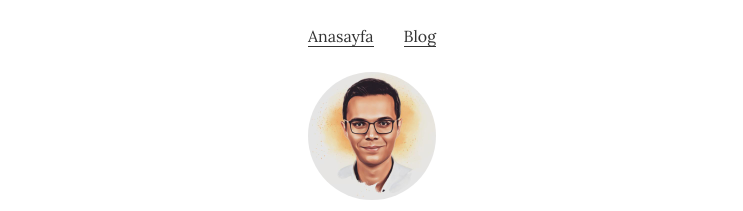
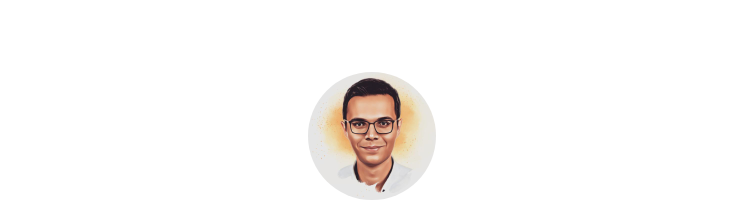
Before and after one commit to ibucgun/ibucgun.github.io, a Jekyll site: the page built from index.html, in a window 1280 px wide. Shown: the top 211 px of the page, without its empty margins (268-1011 px from the left). Built offline with Jekyll 4.4.1, drawn with Linux system fonts in a browser that asks for light colours.

Commit message:
Update _config.yml

```diff
--- a/_config.yml
+++ b/_config.yml
@@ -57,8 +57,7 @@ resume_social_links:
 resume_print_social_links:      true
 
 # Navigation
-show_navigation: true
-show_introduction_nav_link: false
+show_navigation: false
 
 
 # Design settings
```
